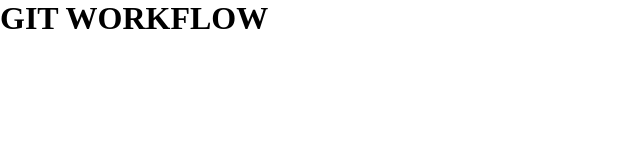
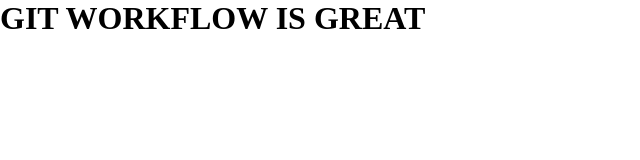
Before and after one commit to ziko1999/git-warkchop, a plain HTML site: page index.html in a window 1280 px wide. Shown: the whole page, without its empty margins (0-640 px from the left). Drawn offline with Linux system fonts and the light colour scheme.

Commit message:
Update index.html

```diff
--- a/index.html
+++ b/index.html
@@ -10,7 +10,7 @@
 
 <body>
 
-    <h1 class="some-heading">GIT WORKFLOW</h1>
+    <h1 class="some-heading">GIT WORKFLOW IS GREAT </h1>
 
 </body>
 
```
